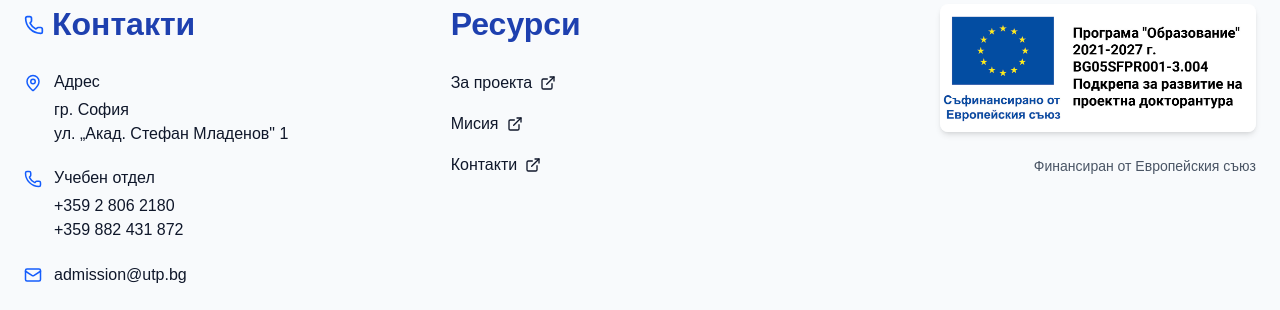
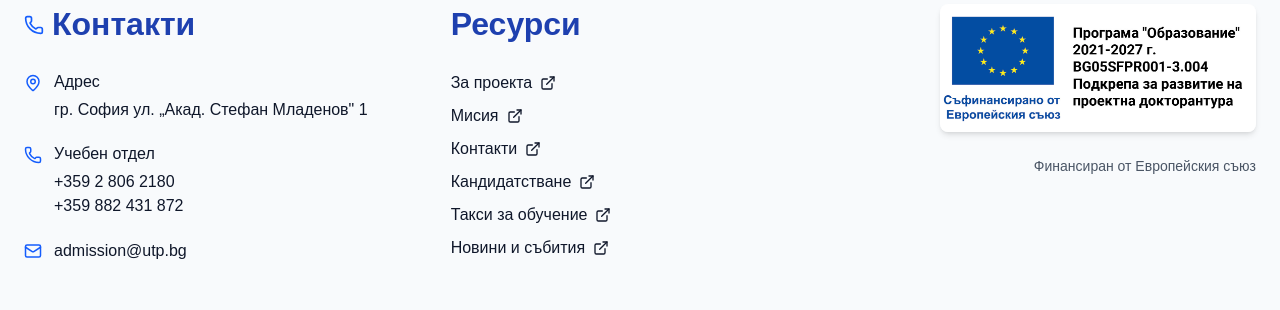
Before and after one commit to VUTP-University/phd-lab-utp, a React (Vite) app in the folder frontend/: page / in a window 1280 px wide. Shown: the part 2506-2816 px from the top of the page. Built offline with nearby package versions, Linux system fonts and the light colour scheme; no server answers; a web font is replaced by a local one.

Commit message:
Enhancement: Fix Footer and Contact form translations
Signed-off-by: Aleksandar Karastoyanov <a.karastoyanov@utp.bg>

```diff
--- a/frontend/src/components/Contacts/ContactForm.jsx
+++ b/frontend/src/components/Contacts/ContactForm.jsx
@@ -55,9 +55,9 @@ export default function ContactForm() {
               </div>
 
               <div className="ml-4 text-sm">
-                <p className="normal_text">{t("contact.address")}</p>
+                <p className="normal_text">{t("contact.address_title")}</p>
                 <p className="font-semibold text-blue-600">
-                  гр. София ул. „Акад. Стефан Младенов“ 1
+                  {t("contact.address")}
                 </p>
               </div>
             </div>
--- a/frontend/src/components/Footer.jsx
+++ b/frontend/src/components/Footer.jsx
@@ -20,10 +20,9 @@ export default function Footer() {
               <div className="flex gap-3">
                 <MapPin size={18} className="flex-shrink-0 mt-1 text-blue-600 dark:text-blue-400" />
                 <div>
-                  <p className="normal_text_2 font-semibold mb-1">Адрес</p>
+                  <p className="normal_text_2 font-semibold mb-1">{t("contact.address_title")}</p>
                   <p className="normal_text_2">
-                    гр. София<br />
-                    ул. „Акад. Стефан Младенов" 1
+                    {t("contact.address")}
                   </p>
                 </div>
               </div>
@@ -31,7 +30,7 @@ export default function Footer() {
               <div className="flex gap-3">
                 <Phone size={18} className="flex-shrink-0 mt-1 text-blue-600 dark:text-blue-400" />
                 <div>
-                  <p className="normal_text_2 font-semibold mb-1">Учебен отдел</p>
+                  <p className="normal_text_2 font-semibold mb-1">{t("contact.study_department")}</p>
                   <p className="normal_text_2">
                     +359 2 806 2180
                   </p>
@@ -58,9 +57,9 @@ export default function Footer() {
           {/* Links section */}
           <div>
             <h4 className="secondary_text text-lg font-bold mb-6">
-              {t("footer.resources") || "Resources"}
+              {t("footer.resources")}
             </h4>
-            <ul className="space-y-4">
+            <ul className="space-y-2">
               <li>
                 <a
                   href="/about"
@@ -84,7 +83,34 @@ export default function Footer() {
                   href="/contacts"
                   className="normal_text_2 text-gray-700 dark:text-gray-300 hover:text-blue-600 dark:hover:text-blue-400 transition-colors inline-flex items-center gap-2 group"
                 >
-                  <span>{t("footer.contact") || "Contact"}</span>
+                  <span>{t("footer.contact")}</span>
+                  <ExternalLink size={16} className="group-hover:translate-x-0.5 transition-transform" />
+                </a>
+              </li>
+              <li>
+                <a
+                  href="/apply"
+                  className="normal_text_2 text-gray-700 dark:text-gray-300 hover:text-blue-600 dark:hover:text-blue-400 transition-colors inline-flex items-center gap-2 group"
+                >
+                  <span>{t("footer.apply")}</span>
+                  <ExternalLink size={16} className="group-hover:translate-x-0.5 transition-transform" />
+                </a>
+              </li>
+              <li>
+                <a
+                  href="/taxes"
+                  className="normal_text_2 text-gray-700 dark:text-gray-300 hover:text-blue-600 dark:hover:text-blue-400 transition-colors inline-flex items-center gap-2 group"
+                >
+                  <span>{t("footer.taxes")}</span>
+                  <ExternalLink size={16} className="group-hover:translate-x-0.5 transition-transform" />
+                </a>
+              </li>
+              <li>
+                <a
+                  href="/news"
+                  className="normal_text_2 text-gray-700 dark:text-gray-300 hover:text-blue-600 dark:hover:text-blue-400 transition-colors inline-flex items-center gap-2 group"
+                >
+                  <span>{t("footer.news")}</span>
                   <ExternalLink size={16} className="group-hover:translate-x-0.5 transition-transform" />
                 </a>
               </li>
--- a/frontend/src/i18n.js
+++ b/frontend/src/i18n.js
@@ -48,10 +48,12 @@ const resources = {
         contentNotFound: "Съдържанието не е намерено за избрания език."
       },
       contact: {
+        address_title: "Адрес",
+        address: "гр. София\nул. „Акад. Стефан Младенов\" 1",
+        study_department: "Учебен отдел",
         title: "Свържете се с нас",
         mail: "Email",
         phone: "Телефон",
-        address: "Адрес",
         socials: "Социални мрежи",
         back_button: "Назад",
         send_message: "Изпратете съобщение",
@@ -59,8 +61,6 @@ const resources = {
         placeholder_email: 'Имейл',
         email_subject: "Тема",
         message: "Съобщение"
-
-
       },
       specialties: {
         title: "Докторантски програми",
@@ -265,6 +265,9 @@ const resources = {
         about: "За проекта",
         scope: "Мисия",
         contact: "Контакти",
+        apply: "Кандидатстване",
+        taxes: "Такси за обучение",
+        news: "Новини и събития",
         utp: "Висше училище по телекомуникации и пощи",
       }
     }
@@ -313,10 +316,12 @@ const resources = {
         contentNotFound: "Content not found for the selected language."
       },
       contact: {
+        address_title: "Address",
+        address: "1, Stefan Mladenov Blvd., Sofia, Bulgaria",
+        study_department: "Study Department",
         title: "Contact Us",
         mail: "Email",
         phone: "Phone",
-        address: "Address",
         socials: "Social Media",
         back_button: "Back",
         send_message: "Send message",
@@ -526,6 +531,9 @@ const resources = {
         about: "About",
         scope: "Scope",
         contact: "Contacts",
+        apply: "Apply",
+        taxes: "Tuition Fees",
+        news: "News & Events",
         utp: "University of Telecommunications and Posts",
       }
       }
```
